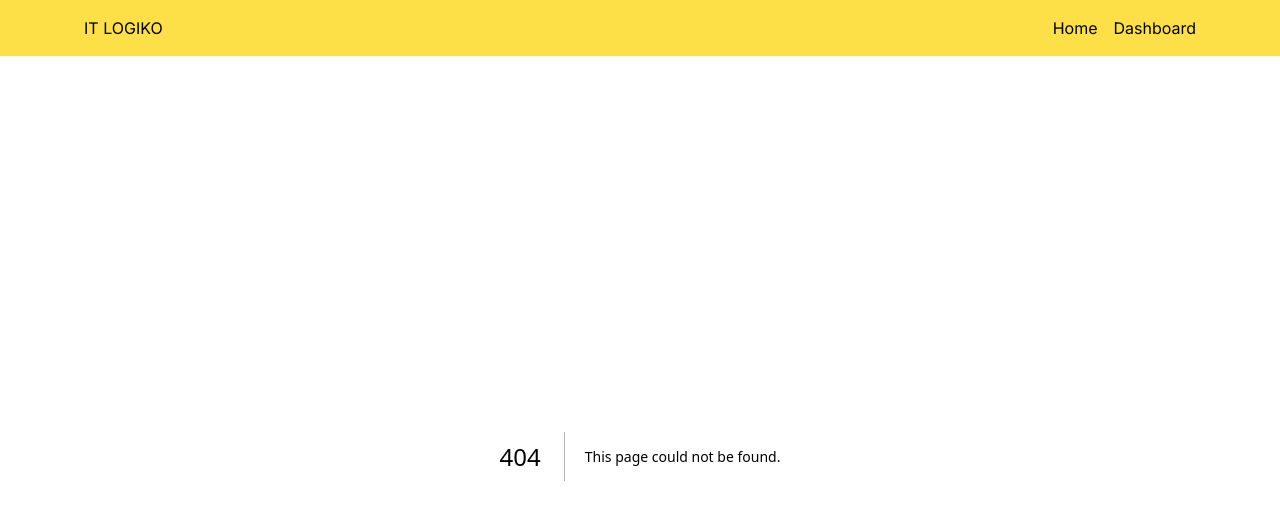
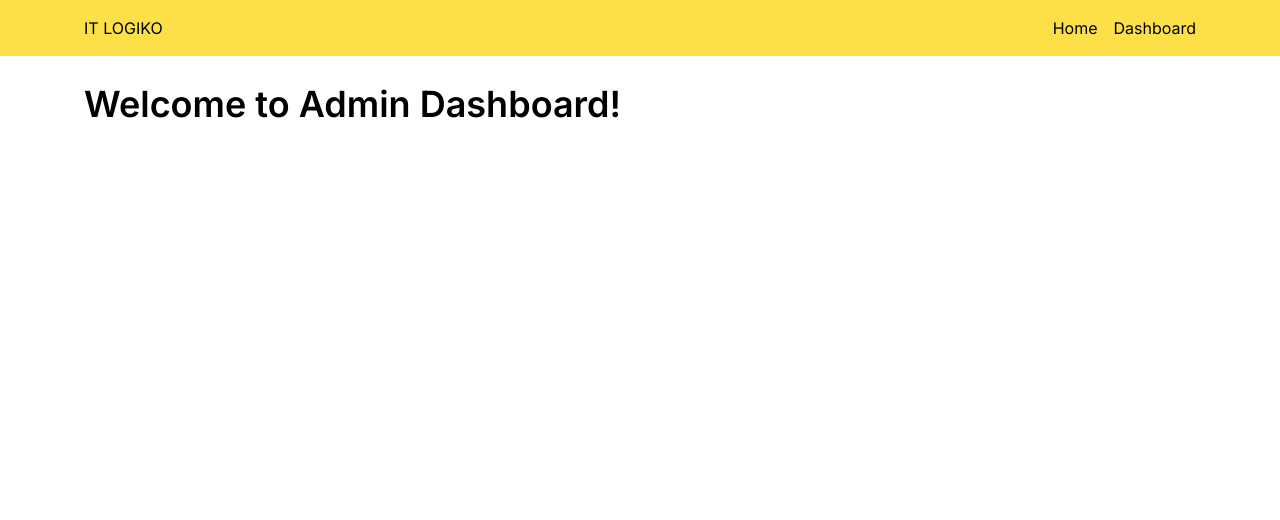
Before and after one commit to DeveloperDolon/itlogiko-task-one-frontend, a Next.js app: page /dashboard in a window 1280 px wide. Before the commit this address had no page. Shown: the top 520 px of the page. Built offline with nearby package versions, Linux system fonts and the light colour scheme.

Commit message:
admin dashboard added and layout added commit

```diff
--- a/src/app/_component/Form/InputForm.tsx
+++ b/src/app/_component/Form/InputForm.tsx
@@ -20,14 +20,14 @@ const InputForm = () => {
   return (
     <div className="md:mt-10 mt-7">
       <form
-        className="grid sm:grid-cols-2 grid-cols-1 md:gap-5 gap-4"
+        className="grid sm:grid-cols-2 grid-cols-1  md:gap-5 gap-4"
         onSubmit={handleSubmit(onSubmit)}
       >
         <div className="grid md:gap-5 gap-4">
           <div>
             <input
               placeholder="Enter your name"
-              className="md:px-4 px-3 md:py-3 py-2 bg-slate-100 rounded-md"
+              className="md:px-4 px-3 w-full md:py-3 py-2 bg-slate-100 rounded-md"
               type="text"
               {...register("name", { required: "Name is required!" })}
             />
@@ -42,7 +42,7 @@ const InputForm = () => {
           <div>
             <input
               placeholder="Enter your email"
-              className="md:px-4 px-3 md:py-3 py-2 bg-slate-100 rounded-md"
+              className="md:px-4 w-full px-3 md:py-3 py-2 bg-slate-100 rounded-md"
               type="email"
               {...register("email", { required: "Email is required!" })}
             />
@@ -59,7 +59,7 @@ const InputForm = () => {
           <div>
             <input
               placeholder="Enter your phone number"
-              className="md:px-4 px-3 md:py-3 py-2 bg-slate-100 rounded-md"
+              className="md:px-4 w-full px-3 md:py-3 py-2 bg-slate-100 rounded-md"
               type="text"
               {...register("phoneNumber", {
                 required: "Phone number is required!",
@@ -76,7 +76,7 @@ const InputForm = () => {
           <div>
             <input
               placeholder="Enter your address"
-              className="md:px-4 px-3 md:py-3 py-2 bg-slate-100 rounded-md"
+              className="md:px-4 w-full px-3 md:py-3 py-2 bg-slate-100 rounded-md"
               type="text"
               {...register("address", { required: "Address is required!" })}
             />
--- /dev/null
+++ b/src/app/dashboard/layout.tsx
@@ -0,0 +1,7 @@
+import React, { ReactNode } from "react";
+
+const layout = ({ children }: { children: ReactNode }) => {
+  return <div>{children}</div>;
+};
+
+export default layout;
--- /dev/null
+++ b/src/app/dashboard/page.jsx
@@ -0,0 +1,16 @@
+import React from "react";
+import MyContainer from "../_component/MyContainer/MyContainer";
+
+const page = () => {
+  return (
+    <>
+      <MyContainer>
+        <h1 className=" md:my-7 my-5 md:text-4xl sm:text-3xl text-xl font-semibold">
+          Welcome to Admin Dashboard!
+        </h1>
+      </MyContainer>
+    </>
+  );
+};
+
+export default page;
```
